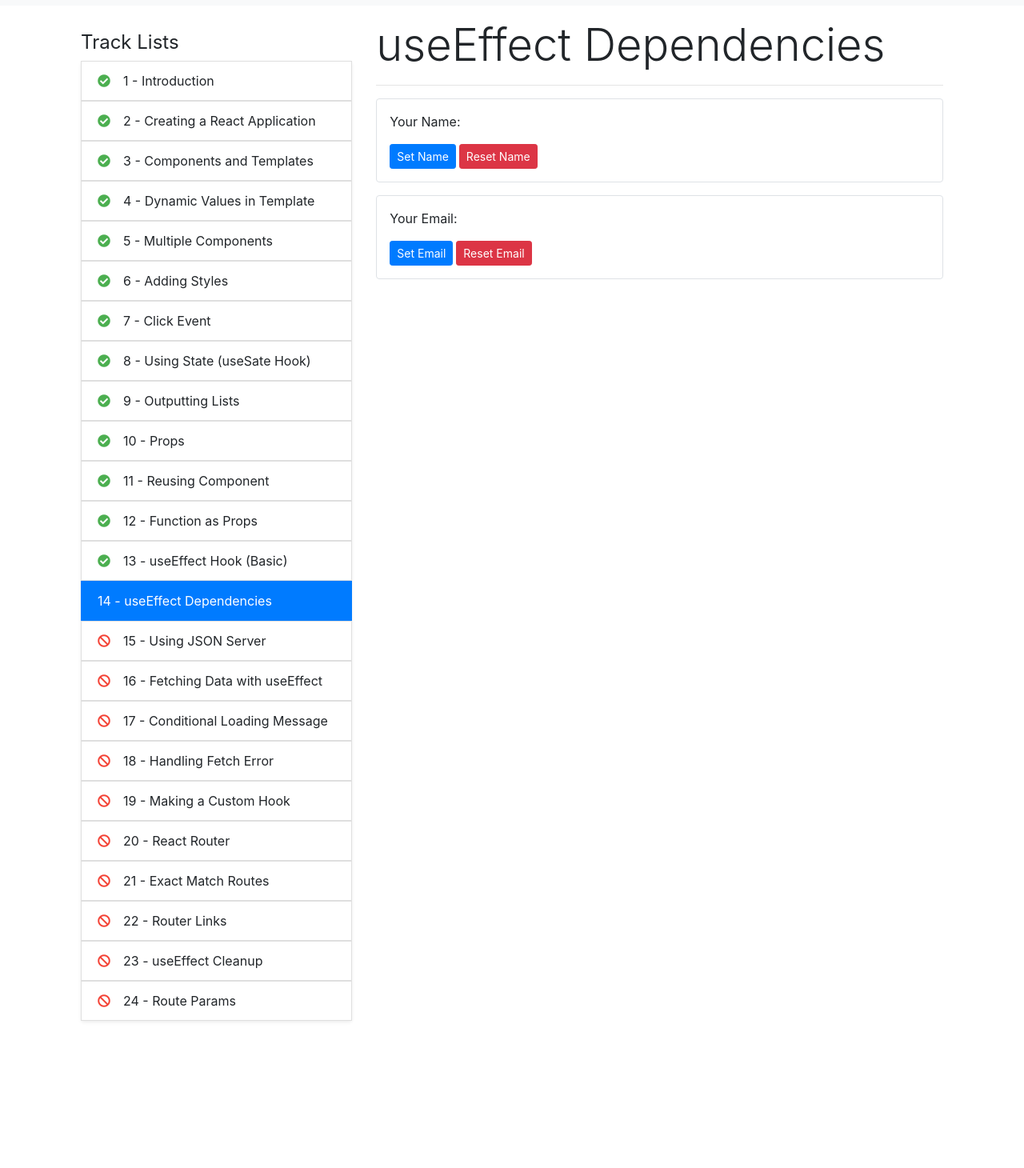
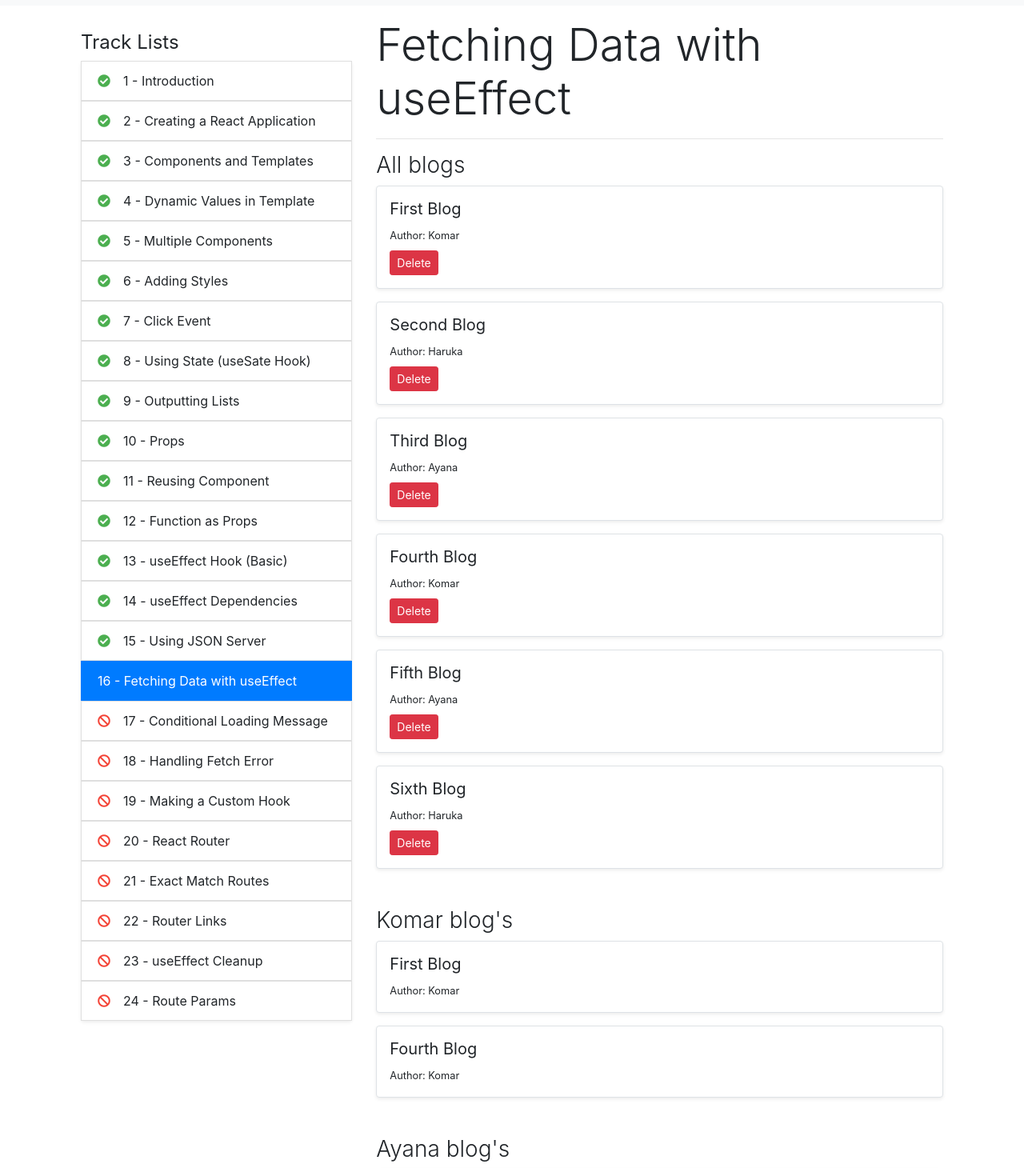
Before and after one commit to komarapc/reactjs-basic, a React (Create React App) app: page / in a window 1280 px wide. Shown: the part 49-1509 px from the top of the page at 80% size. Before the commit the page ends 1357 px from the top, so only its background shows below. Built offline with nearby package versions, Linux system fonts and the light colour scheme; data requests are answered from the project's data file.

Commit message:
use json-server and fetching data with json-server

```diff
--- /dev/null
+++ b/db.json
@@ -0,0 +1,40 @@
+{
+  "blogs": [
+    {
+      "id": 1,
+      "title": "First Blog",
+      "author": "Komar",
+      "body": "Cillum ipsum ex deserunt et Lorem sint pariatur ipsum dolore anim fugiat reprehenderit mollit esse. Incididunt voluptate labore cillum mollit sint do laborum quis velit consectetur Lorem mollit anim tempor. Ad voluptate anim deserunt esse magna aute pariatur mollit ea qui minim ut."
+    },
+    {
+      "id": 2,
+      "title": "Second Blog",
+      "author": "Haruka",
+      "body": "Cillum ipsum ex deserunt et Lorem sint pariatur ipsum dolore anim fugiat reprehenderit mollit esse. Incididunt voluptate labore cillum mollit sint do laborum quis velit consectetur Lorem mollit anim tempor. Ad voluptate anim deserunt esse magna aute pariatur mollit ea qui minim ut."
+    },
+    {
+      "id": 3,
+      "title": "Third Blog",
+      "author": "Ayana",
+      "body": "Cillum ipsum ex deserunt et Lorem sint pariatur ipsum dolore anim fugiat reprehenderit mollit esse. Incididunt voluptate labore cillum mollit sint do laborum quis velit consectetur Lorem mollit anim tempor. Ad voluptate anim deserunt esse magna aute pariatur mollit ea qui minim ut."
+    },
+    {
+      "id": 4,
+      "title": "Fourth Blog",
+      "author": "Komar",
+      "body": "Cillum ipsum ex deserunt et Lorem sint pariatur ipsum dolore anim fugiat reprehenderit mollit esse. Incididunt voluptate labore cillum mollit sint do laborum quis velit consectetur Lorem mollit anim tempor. Ad voluptate anim deserunt esse magna aute pariatur mollit ea qui minim ut."
+    },
+    {
+      "id": 5,
+      "title": "Fifth Blog",
+      "author": "Ayana",
+      "body": "Cillum ipsum ex deserunt et Lorem sint pariatur ipsum dolore anim fugiat reprehenderit mollit esse. Incididunt voluptate labore cillum mollit sint do laborum quis velit consectetur Lorem mollit anim tempor. Ad voluptate anim deserunt esse magna aute pariatur mollit ea qui minim ut."
+    },
+    {
+      "id": 6,
+      "title": "Sixth Blog",
+      "author": "Haruka",
+      "body": "Cillum ipsum ex deserunt et Lorem sint pariatur ipsum dolore anim fugiat reprehenderit mollit esse. Incididunt voluptate labore cillum mollit sint do laborum quis velit consectetur Lorem mollit anim tempor. Ad voluptate anim deserunt esse magna aute pariatur mollit ea qui minim ut."
+    }
+  ]
+}
--- a/package.json
+++ b/package.json
@@ -10,6 +10,7 @@
     "@types/node": "^14.14.37",
     "@types/react": "^17.0.3",
     "@types/react-dom": "^17.0.3",
+    "json-server": "^0.16.3",
     "react": "^17.0.2",
     "react-dom": "^17.0.2",
     "react-scripts": "4.0.3",
--- a/src/data/track-list.ts
+++ b/src/data/track-list.ts
@@ -67,12 +67,12 @@ const track_lists: { id: number; track_name: string; is_done: boolean }[] = [
   {
     id: 14,
     track_name: "useEffect Dependencies",
-    is_done: false,
+    is_done: true,
   },
   {
     id: 15,
     track_name: "Using JSON Server",
-    is_done: false,
+    is_done: true,
   },
   {
     id: 16,
--- a/src/home.tsx
+++ b/src/home.tsx
@@ -5,7 +5,7 @@ import Sidebar from "./components/sidebar";
 import track_lists from "./data/track-list";
 
 const Home = () => {
-  const current_track_list: number = 14;
+  const current_track_list: number = 16;
   const tracks = track_lists.filter((track) => track.id === current_track_list);
   const title: string = tracks[0].track_name;
   return (
--- a/src/pages/blog.tsx
+++ b/src/pages/blog.tsx
@@ -2,6 +2,7 @@ const Blog = (props: any) => {
   return (
     <div className="mb-5">
       <h3 className="font-weight-light">{props.title}</h3>
+      {props.blogs.length < 1 ? "No Post" : null}
       {props.blogs.map((blog: any, key: number) => {
         return (
           <div
@@ -10,7 +11,7 @@ const Blog = (props: any) => {
           >
             <h5 className="font-weight-normal">{blog.title}</h5>
             <small>Author: {blog.author}</small>
-            {props.is_button_delete ? (
+            {props.has_button_delete ? (
               <div>
                 <button
                   className="btn btn-sm btn-danger mt-2"
--- a/src/pages/main.tsx
+++ b/src/pages/main.tsx
@@ -1,54 +1,52 @@
 import { useEffect, useState } from "react";
 
+import Blog from "./blog";
+
 const MainPage = (props: any) => {
-  const [name, setName] = useState("");
-  const [email, setEmail] = useState("");
+  const [blogs, setBlogs] = useState<any[]>([]);
 
   useEffect(() => {
-    console.log("useEffect for name is running");
-    console.log(name);
-  }, [name]);
+    fetch("http://localhost:8000/blogs")
+      .then((res) => {
+        return res.json();
+      })
+      .then((data) => {
+        setBlogs(data);
+      });
+  }, []);
 
-  useEffect(() => {
-    console.log("useEffect for email is running");
-    console.log(email);
-  }, [email]);
+  const handleDeleteBlog = (id: number) => {
+    const newBlog = blogs.filter((blog) => blog.id !== id);
+    setBlogs(newBlog);
+  };
 
   return (
     <div>
       <h4 className="display-4">{props.title}</h4>
       {/* <h1 className="font-weight-normal">&gt;Blog Components</h1> */}
       <hr />
-      <div className="border rounded p-3 mb-3">
-        Your Name: {name} <br />
-        <button
-          className="btn btn-sm btn-primary mt-3 mr-1"
-          onClick={() => setName("Komar")}
-        >
-          Set Name
-        </button>
-        <button
-          className="btn btn-sm btn-danger mt-3"
-          onClick={() => setName("")}
-        >
-          Reset Name
-        </button>
-      </div>
-      <div className="border rounded p-3">
-        Your Email: {email} <br />
-        <button
-          className="btn btn-sm btn-primary mt-3 mr-1"
-          onClick={() => setEmail("komar.izmi@gmail.com")}
-        >
-          Set Email
-        </button>
-        <button
-          className="btn btn-sm btn-danger mt-3"
-          onClick={() => setEmail("")}
-        >
-          Reset Email
-        </button>
-      </div>
+      <Blog
+        blogs={blogs}
+        title="All blogs"
+        has_button_delete={true}
+        delete_blog={handleDeleteBlog}
+      />
+      <Blog
+        title="Komar blog's"
+        blogs={blogs.filter((blog: any) => blog.author === "Komar")}
+        is_button_delete={false}
+      />
+      <Blog
+        title="Ayana blog's"
+        blogs={blogs.filter((blog: any) => blog.author === "Ayana")}
+        is_button_delete={false}
+      />
+
+      <Blog
+        title="Ayana blog's"
+        blogs={blogs.filter((blog: any) => blog.author === "Haruka")}
+        is_button_delete={false}
+      />
     </div>
   );
 };
```
Also changed, not shown: 1 other file (tests, documents, lock files or other folders).
